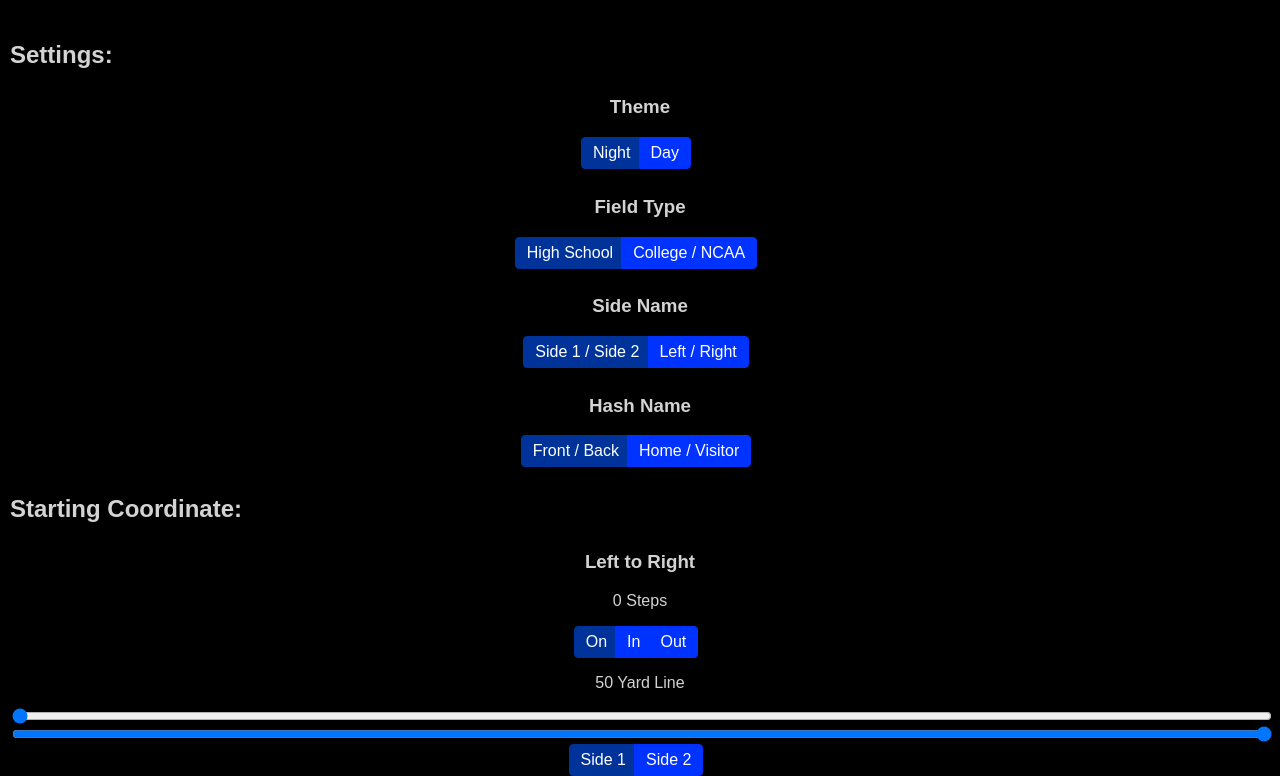
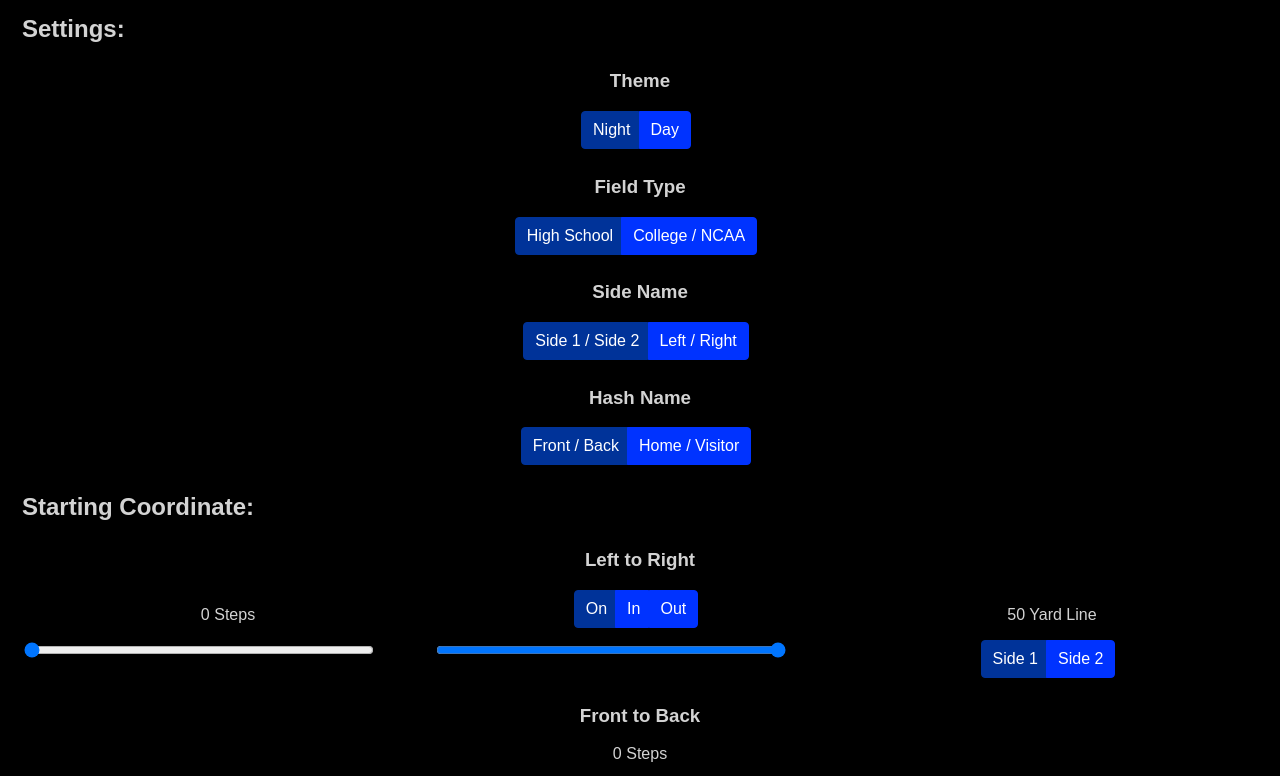
Before and after one commit to youdoof/marching-buddy-web, a plain HTML site: page nobootstrap.html in a window 1280 px wide. Shown: the part 130-906 px from the top of the page. Drawn offline with nearby package versions, Linux system fonts and the light colour scheme.

Commit message:
Styling Radio Button Groups
Worked out styling the radio buttons to behave like they would in bootstrap, but without the unecessary fluff.

```diff
--- a/css/_grid_layout.scss
+++ b/css/_grid_layout.scss
@@ -1,39 +1,5 @@
-.container {
-    display: grid;
-    grid-template-columns: 1fr;
-    grid-template-rows: auto auto auto;
-    grid-template-areas:
-    "h"
-    "f"
-    "r"
-}
-
-.heading-area {
-    grid-area: h;
-}
-
-.form-area {
-    grid-area: f;
-}
-
-.results-area {
-    grid-area: r;
-}
-
-.settings-area {
-    grid-area: s;
-}
-
-.start-coordinate {
-    grid-area: b;
-}
-
-.end-coordinate {
-    grid-area: e;
-}
-
-.counts-area {
-    grid-area: c;
+%shared-padding {
+    padding: 0 .75rem;
 }
 
 @mixin for-phone-only {
@@ -59,3 +25,50 @@
         @content;
     }
 }
+
+// .container {
+//     display: grid;
+//     grid-template-columns: 1fr;
+//     grid-template-rows: auto auto auto;
+//     grid-template-areas:
+//     "h"
+//     "f"
+//     "r";
+// }
+
+.left-to-right-area {
+    display: grid;
+    grid-template-columns: 1fr 1fr 1fr;
+    grid-template-rows: auto auto auto;
+}
+
+.heading-area {
+    @extend %shared-padding;
+    // grid-area: h;
+}
+
+.form-area {
+    @extend %shared-padding;
+    // grid-area: f;
+}
+
+.results-area {
+    @extend %shared-padding;
+    // grid-area: r;
+}
+
+.settings-area {
+    // grid-area: s;
+}
+
+.start-coordinate {
+    // grid-area: b;
+}
+
+.end-coordinate {
+    // grid-area: e;
+}
+
+.counts-area {
+    // grid-area: c;
+}
--- a/css/_radio_button.scss
+++ b/css/_radio_button.scss
@@ -1,9 +1,12 @@
-// Dream Colors: #005B9F, #1547DC
 $radio-button-base-color: #0033FF;
 $radio-button-checked: #003399;
 $radio-button-hover: #003399;
 $radio-button-border-color: #0033FF;
 $radio-button-text-color: #FFFFFF;
+
+.radio-button-group {
+    white-space: nowrap;
+}
 
 .radio-button-group input[type="radio"] {
     display: none;
@@ -13,12 +16,14 @@ $radio-button-text-color: #FFFFFF;
     display: inline-block;
     text-align: center;
     vertical-align: middle;
+    white-space: nowrap;
     padding: .375rem .675rem;
     color: $radio-button-text-color;
     border: 1px solid $radio-button-border-color;
     border-radius: .25rem;
     background-color: $radio-button-base-color;
     margin-left: -.5rem;
+    line-height: 1.5;
     cursor: pointer;
 }
 
--- a/css/style.scss
+++ b/css/style.scss
@@ -37,5 +37,5 @@ h4 {
 
 input[type="range"] {
     display: block;
-    width: 100%;
+    width: 85%;
 }
--- a/nobootstrap.html
+++ b/nobootstrap.html
@@ -60,7 +60,7 @@
                 <h2>Starting Coordinate:</h2>
                 <!-- Left to Right Container -->
                 <h3>Left to Right</h3>
-
+                <div class="left-to-right-area">
                     <!-- Display Start LRSteps -->
                     <p><span class="startLRSteps"></span> Steps</p>
                     <!-- Start OnInOutRadio -->
@@ -89,6 +89,7 @@
                         <label for="sSideOneLeft" class="sSideRadio"><span class="sideTerm">Side 1</span></label>
                         <input type="radio" name="sSideRadio" id="sSideTwoRight" value="1">
                         <label for="sSideTwoRight" class="sSideRadio"><span class="sideTerm">Side 2</span></label>
+                    </div>
                 </div>
 
                 <!-- Front to Back Container -->
```
Also changed, not shown: css/nobootstrap.css, 1 other file. Lines whose indentation alone changed are shown as unchanged.
